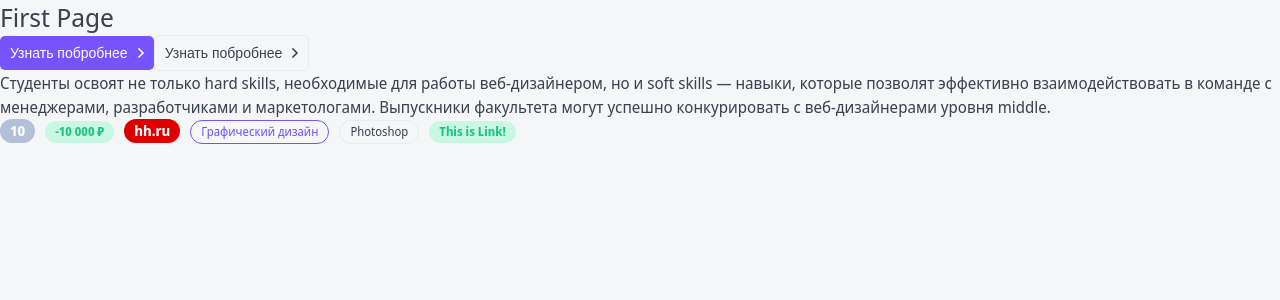
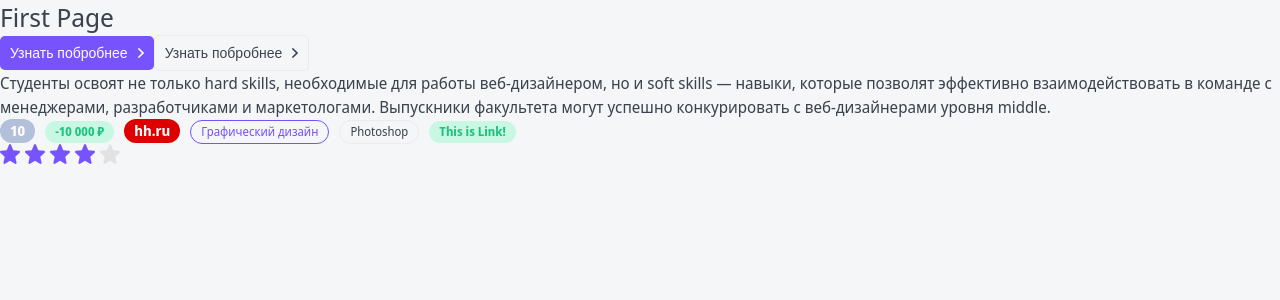
Before and after one commit to ihnatenkoo/Ratings-App, a Next.js app: page / in a window 1280 px wide. Shown: the top 300 px of the page. Built offline with nearby package versions, Linux system fonts and the light colour scheme.

Commit message:
Add Rating Component

```diff
--- /dev/null
+++ b/components/Rating/Rating.module.css
@@ -0,0 +1,11 @@
+.filled svg {
+  fill: var(--primary);
+}
+
+.star svg {
+  margin-right: 5px;
+}
+
+.editable {
+  cursor: pointer;
+}
--- /dev/null
+++ b/components/Rating/Rating.tsx
@@ -0,0 +1,73 @@
+import { useEffect, useState, KeyboardEvent } from 'react';
+import { RatingProps } from './Rating.props';
+import StarIcon from './Star.svg';
+import cn from 'classnames';
+import styles from './Rating.module.css';
+
+export const Rating = ({
+  isEditable = false,
+  rating,
+  setRating,
+  ...props
+}: RatingProps): JSX.Element => {
+  const [ratingArray, setRatingArray] = useState<JSX.Element[]>(new Array(5).fill(<></>));
+
+  useEffect(() => {
+    constructRating(rating);
+  }, [rating]);
+
+  const constructRating = (currentRating: number) => {
+    const updatedArray = ratingArray.map((elem: JSX.Element, i: number) => {
+      return (
+        <span
+          className={cn(styles.star, {
+            [styles.filled]: i < currentRating,
+            [styles.editable]: isEditable
+          })}
+          onMouseEnter={() => changeDisplay(i + 1)}
+          onMouseLeave={() => changeDisplay(rating)}
+          onClick={() => onClick(i + 1)}
+        >
+          <StarIcon
+            tabIndex={isEditable ? 0 : -1}
+            onKeyDown={(event: KeyboardEvent<SVGElement>) =>
+              isEditable && handleSpace(i + 1, event)
+            }
+          />
+        </span>
+      );
+    });
+
+    setRatingArray(updatedArray);
+  };
+
+  const changeDisplay = (rating: number) => {
+    if (!isEditable) {
+      return;
+    }
+    constructRating(rating);
+  };
+
+  const onClick = (rating: number) => {
+    if (!isEditable || !setRating) {
+      return;
+    }
+    setRating(rating);
+  };
+
+  const handleSpace = (i: number, event: KeyboardEvent<SVGElement>) => {
+    if ((event.code != 'Space' && event.code != 'Enter') || !setRating) {
+      return;
+    }
+
+    setRating(i);
+  };
+
+  return (
+    <div {...props}>
+      {ratingArray.map((element, i) => (
+        <span key={i}>{element}</span>
+      ))}
+    </div>
+  );
+};
--- a/components/index.tsx
+++ b/components/index.tsx
@@ -2,3 +2,4 @@ export * from './Htag/Htag';
 export * from './Button/Button';
 export * from './Paragraph/Paragraph';
 export * from './Tag/Tag';
+export * from './Rating/Rating';
--- a/pages/index.tsx
+++ b/pages/index.tsx
@@ -1,6 +1,9 @@
-import { Htag, Button, Paragraph, Tag } from '../components';
+import { useState } from 'react';
+import { Htag, Button, Paragraph, Tag, Rating } from '../components';
 
 export default function Home(): JSX.Element {
+  const [rating, setRating] = useState<number>(4);
+
   return (
     <>
       <Htag tag="h1">First Page</Htag>
@@ -32,6 +35,7 @@ export default function Home(): JSX.Element {
       <Tag size="s" color="green" href="mylink">
         This is Link!
       </Tag>
+      <Rating isEditable rating={rating} setRating={setRating}></Rating>
     </>
   );
 }
```
Also changed, not shown: components/Rating/Rating.props.ts (added, +8 -0 lines), components/Rating/Star.svg (added).
